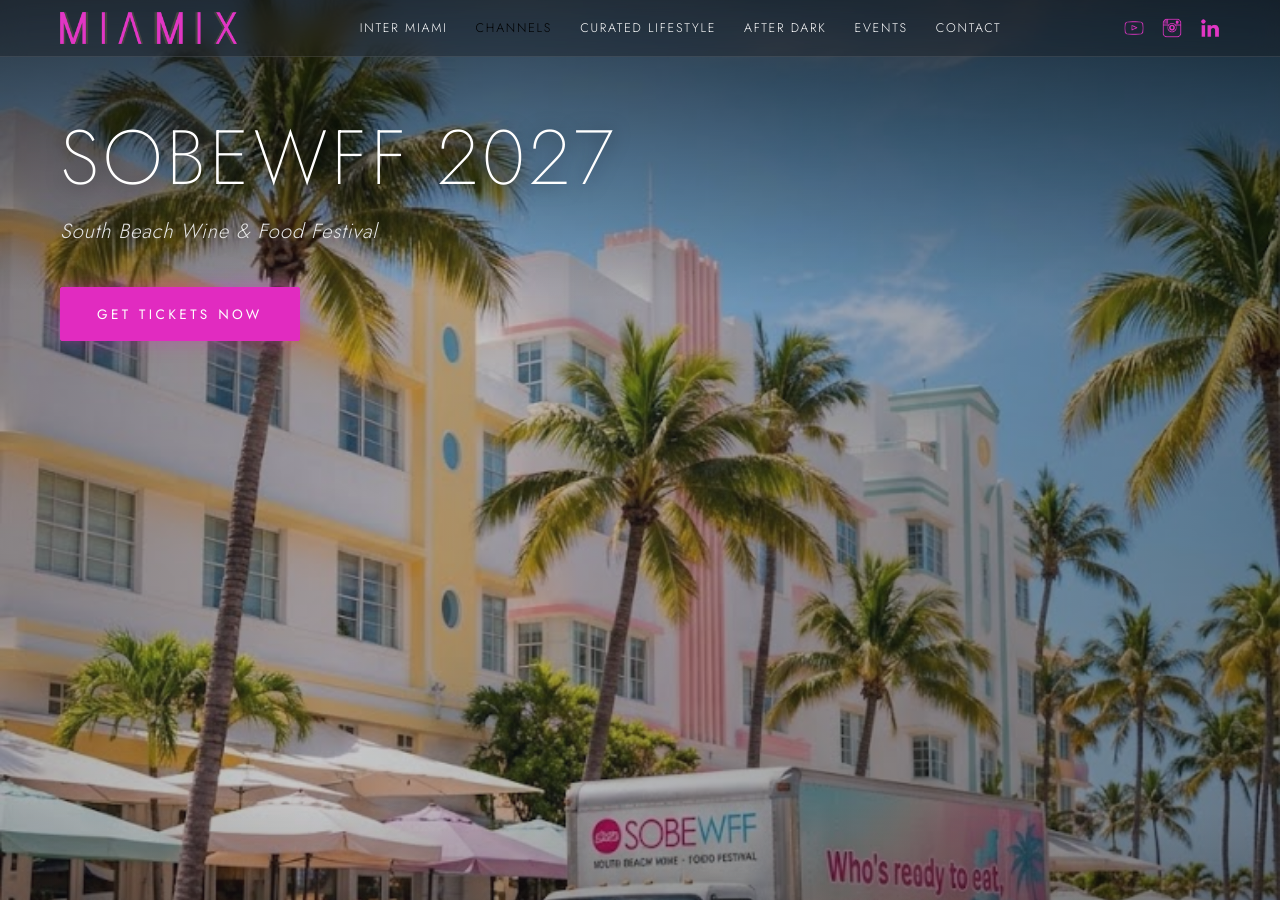
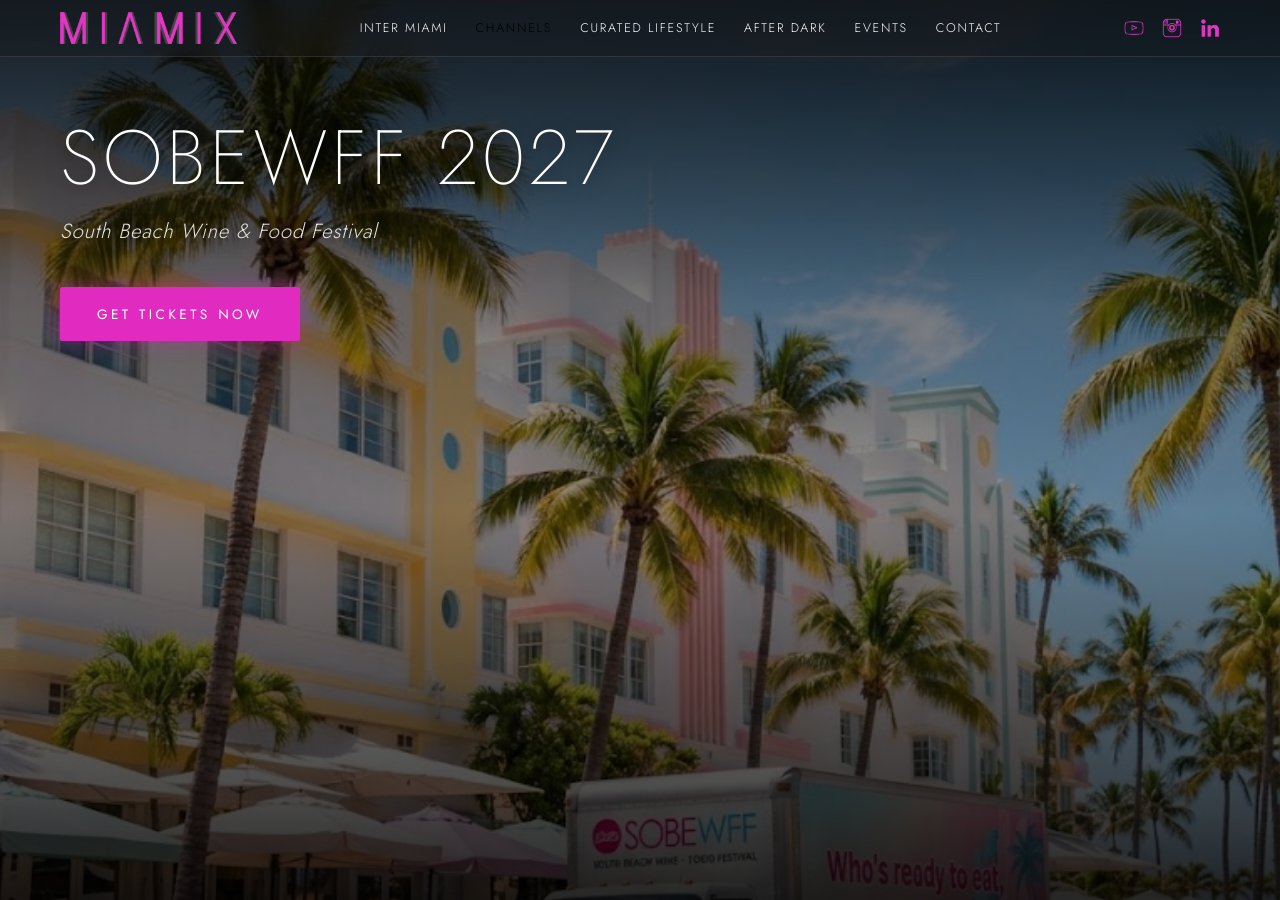
Before and after one commit to MIAMIX-io/MIAMIX.VIP-Site, a Jekyll site: the page built from index.html, in a window 1280 px wide and 900 px high. Built offline with Jekyll 4.4.1, drawn with Linux system fonts in a browser that asks for light colours.

Commit message:
Update site.css

```diff
--- a/assets/css/site.css
+++ b/assets/css/site.css
@@ -260,3 +260,46 @@
   0%, 100% { transform: translateY(0); }
   50% { transform: translateY(-6px); }
 }
+/* === HERO - HOME: NO PINK - LAST IN site.css === */
+.hero::before {
+  content: "" !important;
+  position: absolute !important;
+  inset: 0 !important;
+  z-index: 1 !important;
+  background: linear-gradient(180deg, rgba(0,0,0,0.65) 0%, rgba(0,0,0,0.40) 50%, rgba(0,0,0,0.95) 100%) !important;
+  background-size: auto !important;
+  animation: none !important;
+}
+.hero { position: relative; overflow: hidden; }
+.hero-content { position: relative; z-index: 2; }
+
+/* === HERO - CHANNEL PAGES ONLY: PINK FLOATING - LAST IN site.css === */
+.ch-hero::before,
+.channel-hero::before,
+[class*="channel-hero"]::before,
+[class*="hero-band"]::before {
+  content: "" !important;
+  position: absolute !important;
+  inset: 0 !important;
+  z-index: 1 !important;
+  background: linear-gradient(
+    115deg,
+    rgba(225,43,192,0.55) 0%,
+    rgba(0,0,0,0.88) 28%,
+    rgba(225,43,192,0.32) 52%,
+    rgba(0,0,0,0.92) 78%,
+    rgba(225,43,192,0.50) 100%
+  ) !important;
+  background-size: 300% 300% !important;
+  animation: heroGradientFloat 12s ease-in-out infinite !important;
+}
+.ch-hero, .channel-hero, [class*="channel-hero"] { position: relative; overflow: hidden; }
+.ch-hero-content, .channel-hero-content { position: relative; z-index: 2; }
+
+@keyframes heroGradientFloat {
+  0%, 100% { background-position: 0% 50%; }
+  50% { background-position: 100% 50%; }
+}
+@media (prefers-reduced-motion: reduce) {
+  .ch-hero::before, .channel-hero::before { animation: none !important; }
+}
```
